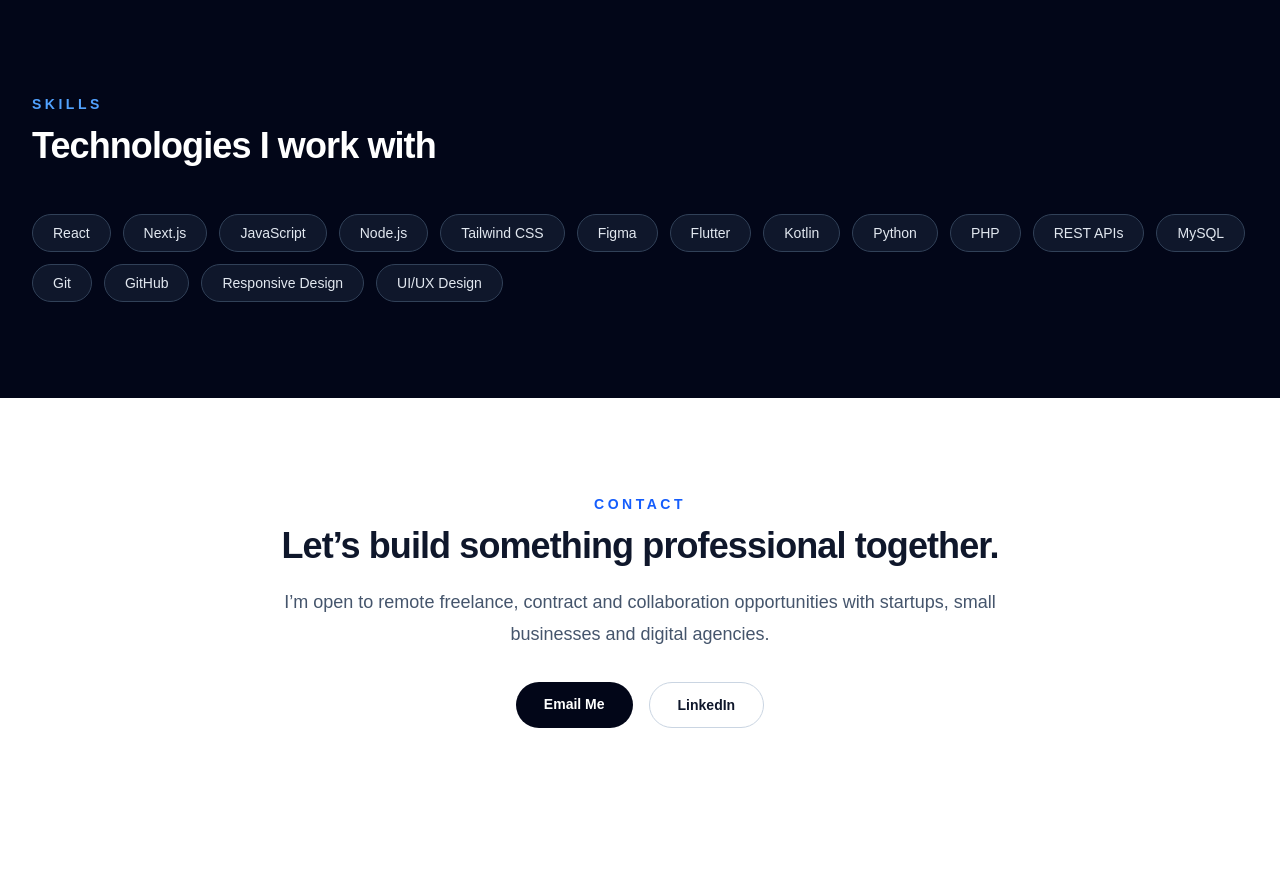
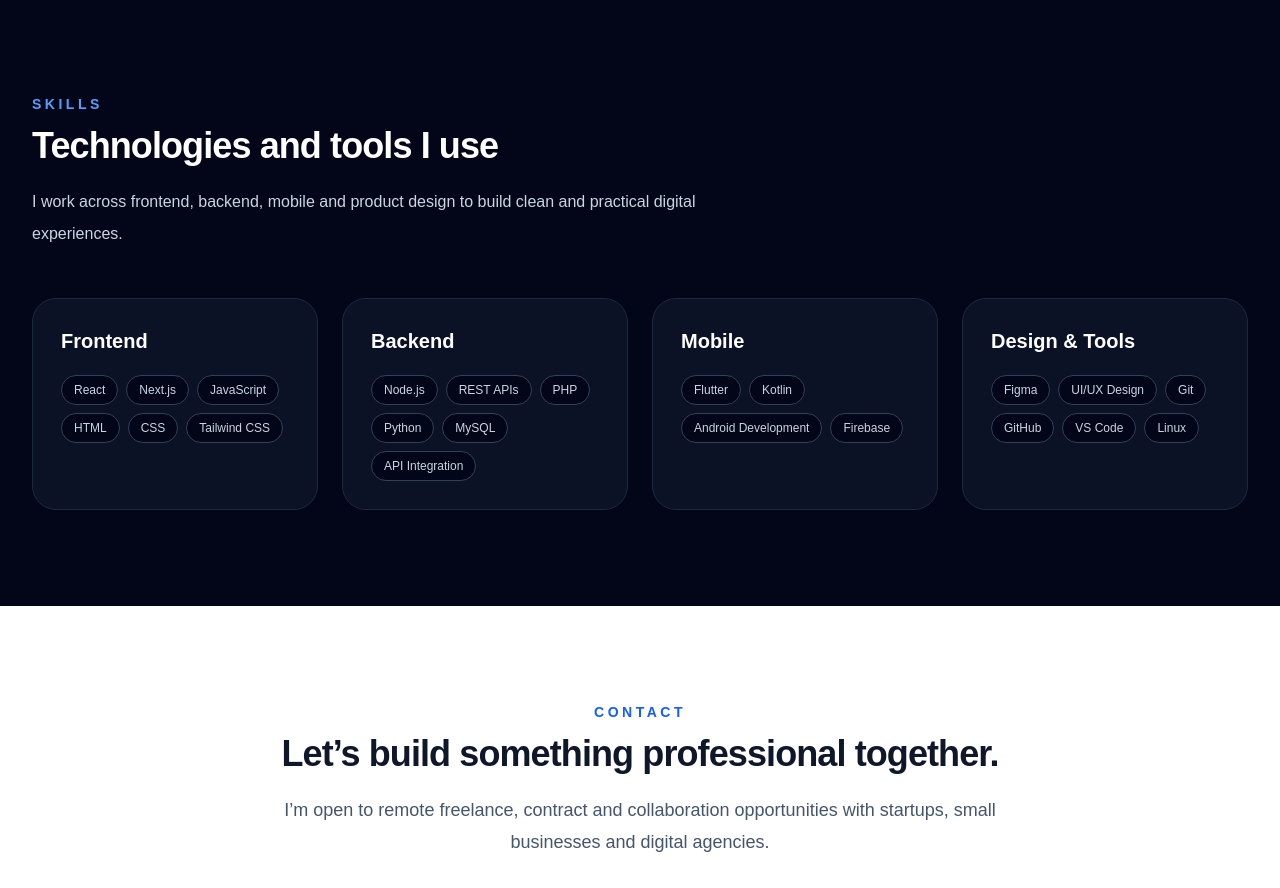
Before and after one commit to Shehara-Jay/maneesha-portfolio, a Next.js app: page / in a window 1280 px wide. Shown: the part 3840-4728 px from the top of the page. Before the commit the page ends 4664 px from the top, so only its background shows below. Built offline with nearby package versions, Linux system fonts and the light colour scheme.

Commit message:
Improve skills section

```diff
--- a/app/page.tsx
+++ b/app/page.tsx
@@ -353,35 +353,50 @@
               Skills
             </p>
             <h2 className="text-3xl font-bold tracking-tight sm:text-4xl">
-              Technologies I work with
+              Technologies and tools I use
             </h2>
+            <p className="mt-5 leading-8 text-slate-300">
+              I work across frontend, backend, mobile and product design to build
+              clean and practical digital experiences.
+            </p>
           </div>
 
-          <div className="flex flex-wrap gap-3">
+          <div className="grid gap-6 md:grid-cols-2 lg:grid-cols-4">
             {[
-              "React",
-              "Next.js",
-              "JavaScript",
-              "Node.js",
-              "Tailwind CSS",
-              "Figma",
-              "Flutter",
-              "Kotlin",
-              "Python",
-              "PHP",
-              "REST APIs",
-              "MySQL",
-              "Git",
-              "GitHub",
-              "Responsive Design",
-              "UI/UX Design",
-            ].map((skill) => (
-              <span
-                key={skill}
-                className="rounded-full border border-slate-700 bg-slate-900 px-5 py-2 text-sm text-slate-200"
+              {
+                title: "Frontend",
+                skills: ["React", "Next.js", "JavaScript", "HTML", "CSS", "Tailwind CSS"],
+              },
+              {
+                title: "Backend",
+                skills: ["Node.js", "REST APIs", "PHP", "Python", "MySQL", "API Integration"],
+              },
+              {
+                title: "Mobile",
+                skills: ["Flutter", "Kotlin", "Android Development", "Firebase"],
+              },
+              {
+                title: "Design & Tools",
+                skills: ["Figma", "UI/UX Design", "Git", "GitHub", "VS Code", "Linux"],
+              },
+            ].map((category) => (
+              <div
+                key={category.title}
+                className="rounded-3xl border border-slate-800 bg-slate-900/70 p-7"
               >
-                {skill}
-              </span>
+                <h3 className="text-xl font-semibold text-white">{category.title}</h3>
+
+                <div className="mt-5 flex flex-wrap gap-2">
+                  {category.skills.map((skill) => (
+                    <span
+                      key={skill}
+                      className="rounded-full border border-slate-700 bg-slate-950 px-3 py-1.5 text-xs font-medium text-slate-300"
+                    >
+                      {skill}
+                    </span>
+                  ))}
+                </div>
+              </div>
             ))}
           </div>
         </div>
```
